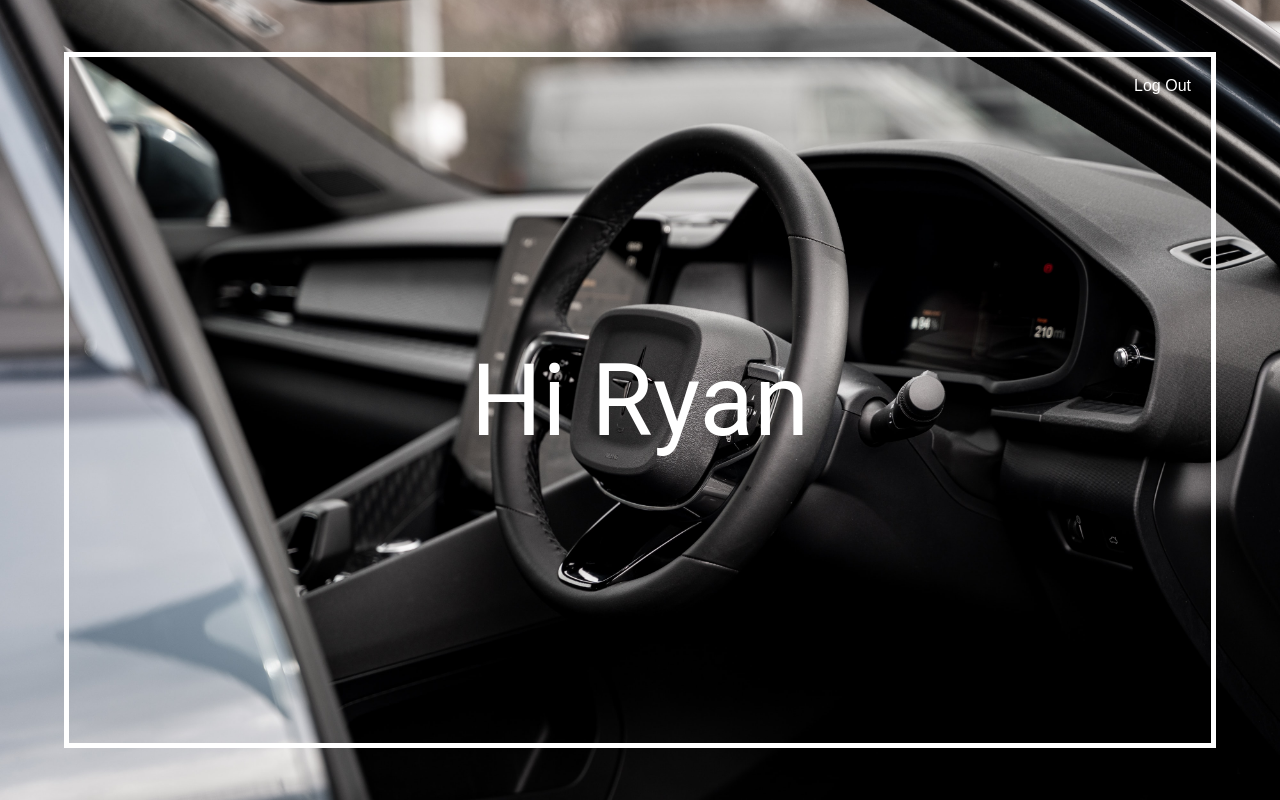
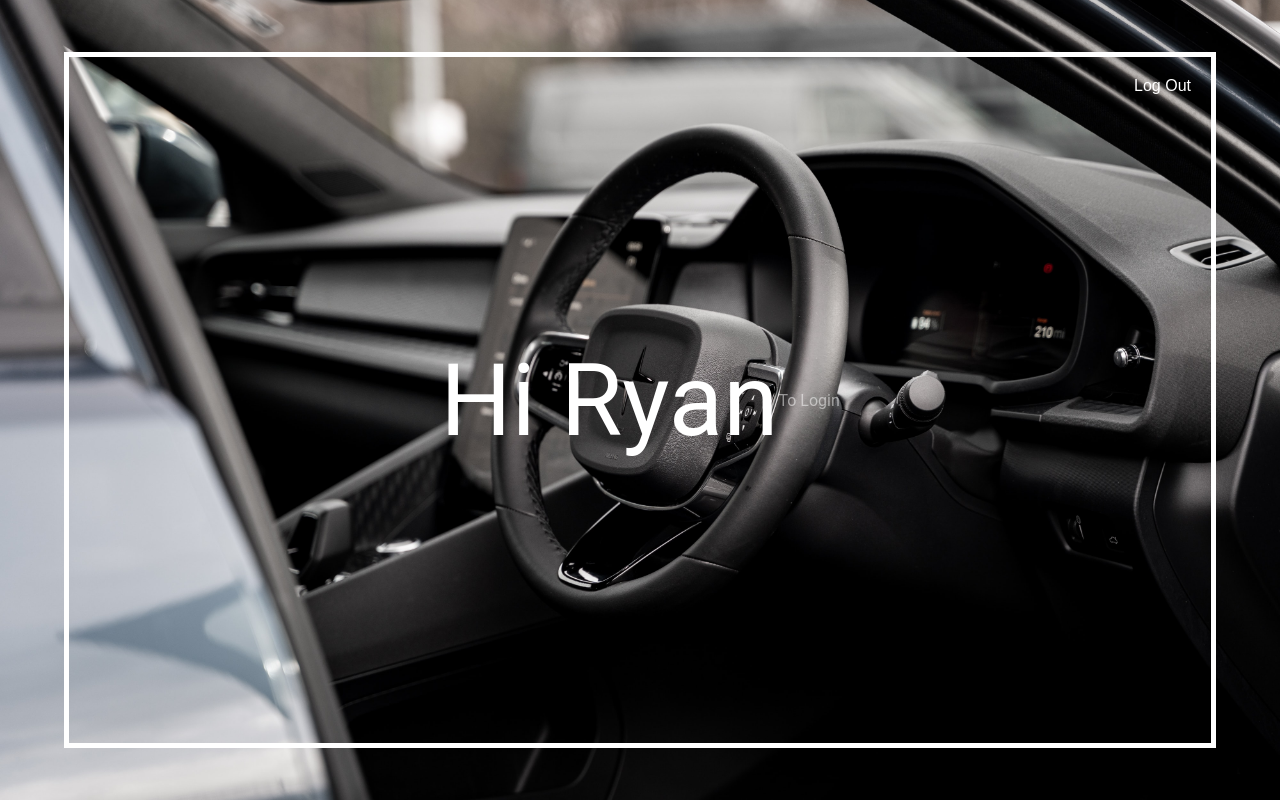
Before and after one commit to RyanCornelio/Login-JS, a website: page index.html in a window 1280 px wide. Drawn offline with Linux system fonts and the light colour scheme.

Commit message:
Added link

```diff
--- a/index.html
+++ b/index.html
@@ -11,6 +11,7 @@
     <div class="container">
         <button class="logout">Log out</button>
         <h1 class="greeting">Hi Ryan</h1>
+        <a href="/public/js/login.html" class="link">To Login</a>
     </div>
     <script src="/public/js/home.js"></script>
 </body>
--- a/public/css/home.css
+++ b/public/css/home.css
@@ -50,3 +50,16 @@ body {
     font-weight: 400;
     text-transform: capitalize;
 }
+
+.link {
+    text-align: center;
+    text-transform: capitalize;
+    text-decoration: none;
+    color: rgba(255, 255, 255, 0.5);
+    display: block;
+
+}
+
+.link:hover {
+    color: #fff;
+}
```
